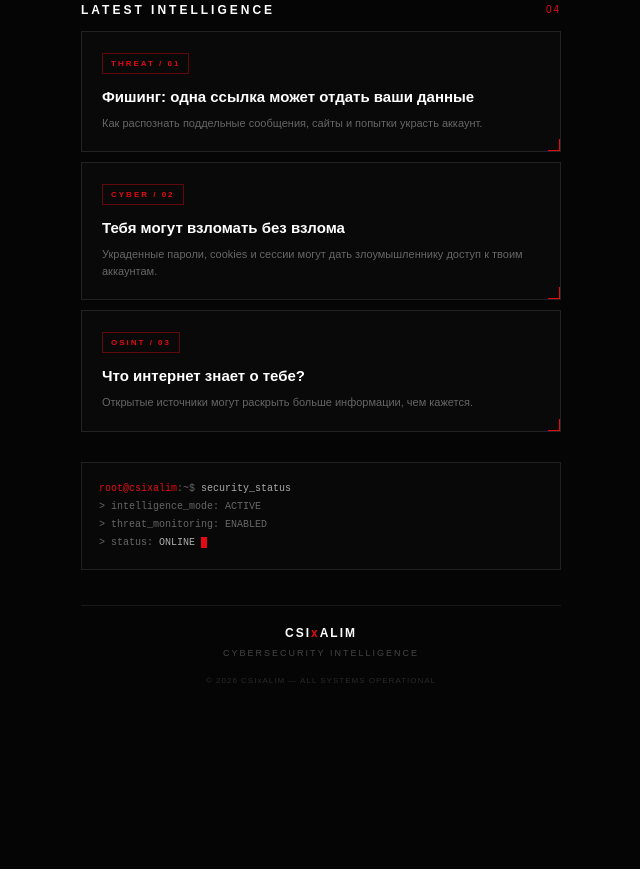
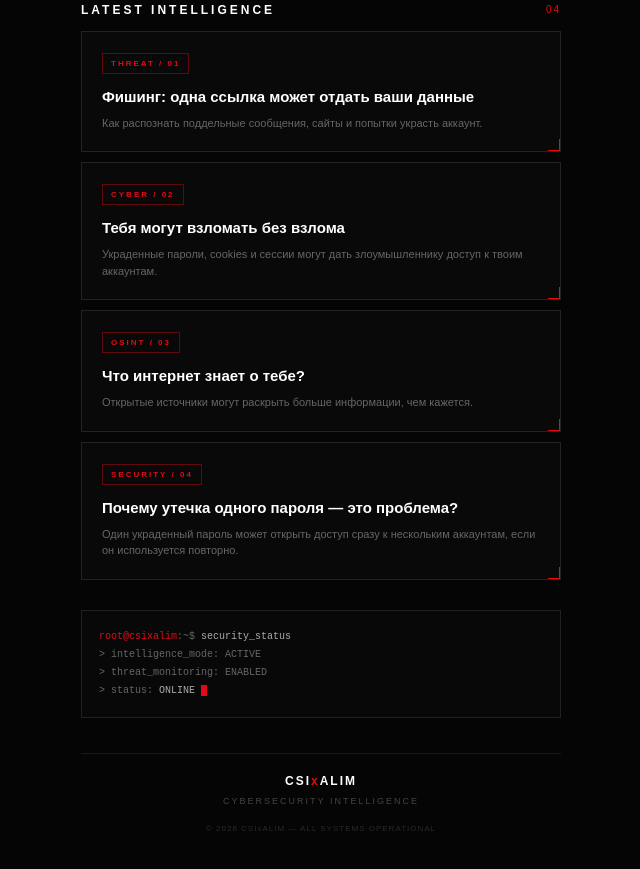
Before and after one commit to AAT1S/CSIxALIM.github.io, a plain HTML site: page index.html in a window 1280 px wide. Shown: the part 745-1614 px from the top of the page, without its empty margins (319-959 px from the left). Before the commit the page ends 1500 px from the top, so only its background shows below. Drawn offline with Linux system fonts and the light colour scheme.

Commit message:
Update index.html

```diff
--- a/index.html
+++ b/index.html
@@ -884,6 +884,35 @@
 
                 </div>
 
+
+                <!-- PASSWORD LEAK / 04 -->
+
+                <a
+                    class="intel-card"
+                    href="https://www.instagram.com/p/DdKD_zNgnqy/"
+                    target="_blank"
+                    rel="noopener noreferrer"
+                    style="display: block; cursor: pointer;"
+                    aria-label="Открыть пост: Почему утечка одного пароля — это проблема?"
+                >
+
+                    <div class="intel-tag">
+                        SECURITY / 04
+                    </div>
+
+                    <h3>
+                        Почему утечка одного пароля — это проблема?
+                    </h3>
+
+                    <p>
+                        Один украденный пароль может открыть доступ сразу
+                        к нескольким аккаунтам, если он используется повторно.
+                    </p>
+
+                    <div class="intel-corner"></div>
+
+                </a>
+
             </section>
 
 
```
